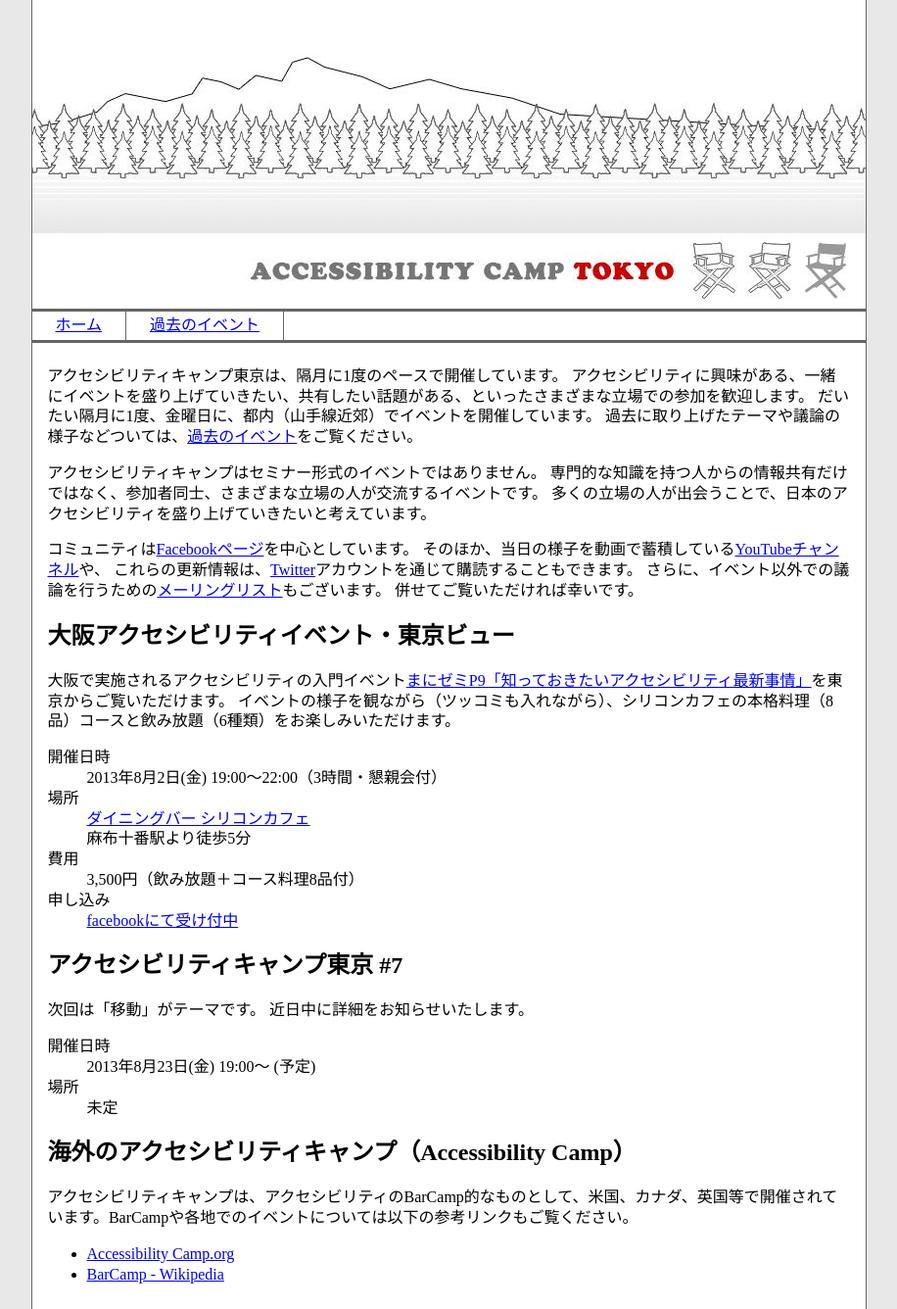
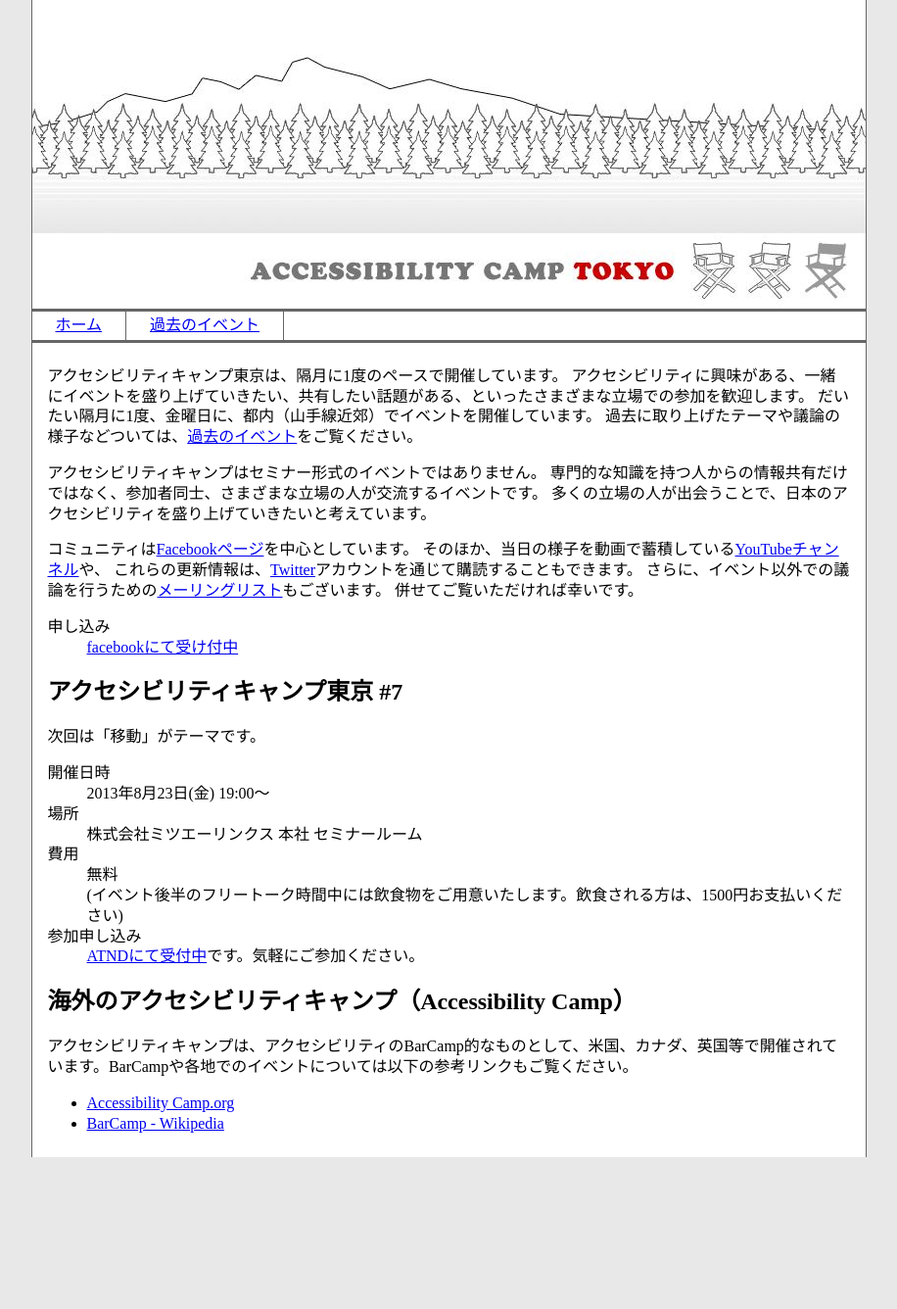
Before and after one commit to a11ytokyo/a11ytokyo.github.io, a Jekyll site: the page built from index.md, in a window 1280 px wide. Shown: the whole page at 98% size, without its empty margins (182-1098 px from the left). Built offline with Jekyll 4.4.1, drawn with Linux system fonts in a browser that asks for light colours; after the commit the page ends 1181 px from its top, so only the background shows below that.

Commit message:
第七回に関する情報の更新等

```diff
--- a/index.md
+++ b/index.md
@@ -17,20 +17,6 @@ layout: common
 さらに、イベント以外での議論を行うための[メーリングリスト][ml]もございます。
 併せてご覧いただければ幸いです。
 
-# 大阪アクセシビリティイベント・東京ビュー {#tokyoviewing}
-
-大阪で実施されるアクセシビリティの入門イベント[まにゼミP9「知っておきたいアクセシビリティ最新事情」](http://kokucheese.com/s/event/index/101738/)を東京からご覧いただけます。
-イベントの様子を観ながら（ツッコミも入れながら）、シリコンカフェの本格料理（8品）コースと飲み放題（6種類）をお楽しみいただけます。
-
-開催日時
-:   2013年8月2日(金) 19:00〜22:00（3時間・懇親会付）
-
-場所
-:   [ダイニングバー シリコンカフェ](http://r.gnavi.co.jp/gd7u100/map/)
-:   麻布十番駅より徒歩5分
-
-費用
-:   3,500円（飲み放題＋コース料理8品付）
 
 申し込み
 :   [facebookにて受け付中](https://www.facebook.com/events/217278211758325/)
@@ -39,13 +25,19 @@ layout: common
 # アクセシビリティキャンプ東京 #7	{#schedule}
 
 次回は「移動」がテーマです。
-近日中に詳細をお知らせいたします。
 
 開催日時
-:   2013年8月23日(金) 19:00〜 (予定)
+:   2013年8月23日(金) 19:00〜
 
 場所
-:   未定
+:   株式会社ミツエーリンクス 本社 セミナールーム
+
+費用
+:   無料
+:   (イベント後半のフリートーク時間中には飲食物をご用意いたします。飲食される方は、1500円お支払いください)
+
+参加申し込み
+:   [ATNDにて受付中](http://atnd.org/event/E0018357)です。気軽にご参加ください。
 
 
 # 海外のアクセシビリティキャンプ（Accessibility Camp）	{#barcamp}
```
Also changed, not shown: event.md (+13 -0 lines).
